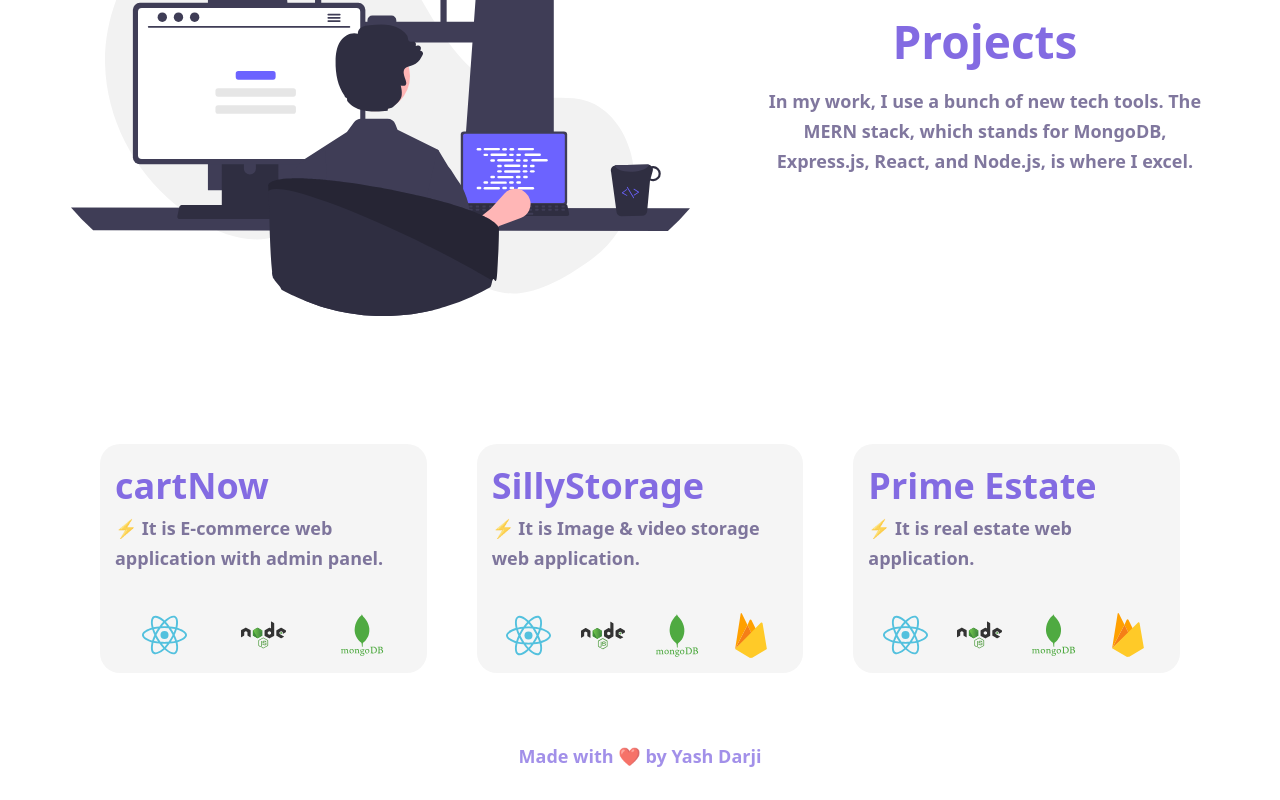
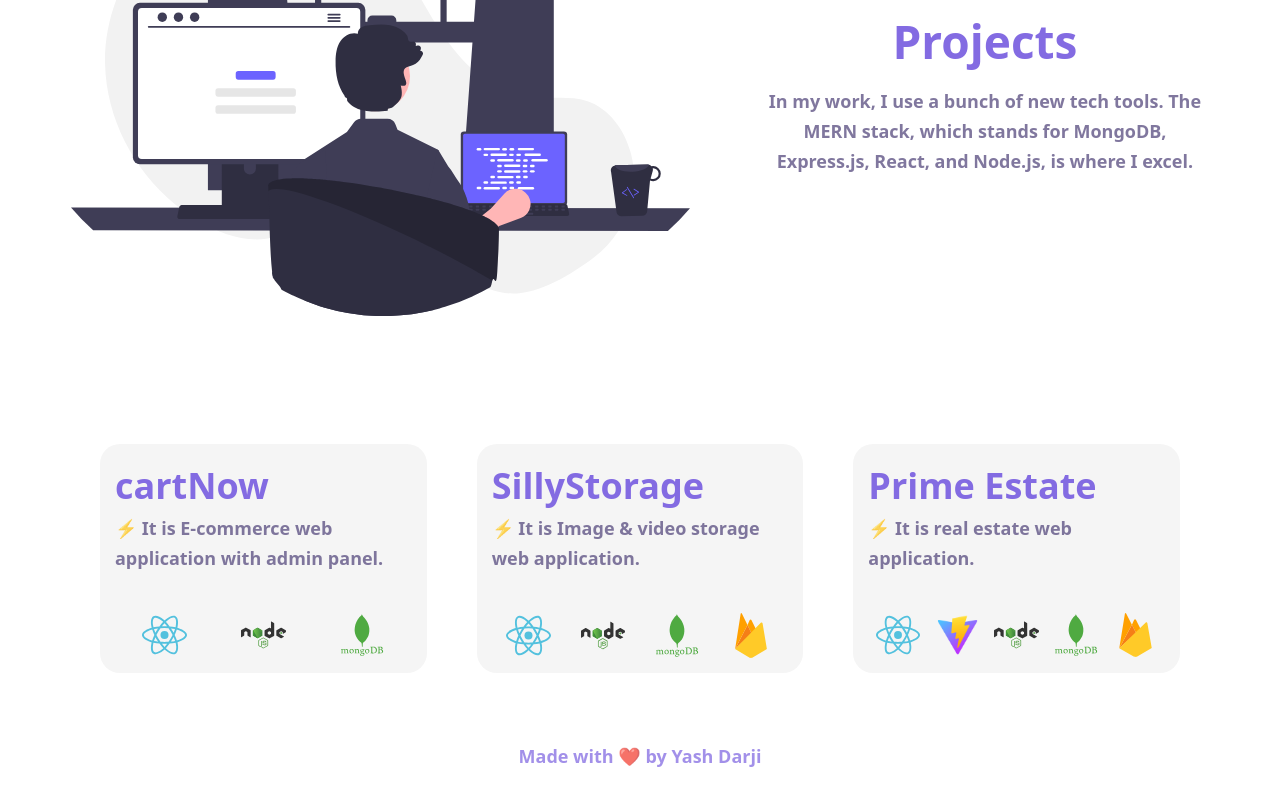
Before and after one commit to YaShDaRJi2043/yashwebsite, a React (Create React App) app: page /project in a window 1280 px wide. Shown: the part 306-1106 px from the top of the page. Built offline with nearby package versions, Linux system fonts and the light colour scheme.

Commit message:
first commit

```diff
--- a/src/Pages/Project/Project.css
+++ b/src/Pages/Project/Project.css
@@ -43,6 +43,7 @@
   transition-duration: 0.5s;
   border-radius: 20px;
   cursor: pointer;
+  text-decoration: none;
 
   &:hover {
     box-shadow: 0 14px 28px rgba(0, 0, 0, 0.25), 0 10px 10px rgba(0, 0, 0, 0.22);
--- a/src/Pages/Project/Project.jsx
+++ b/src/Pages/Project/Project.jsx
@@ -20,7 +20,11 @@ const Project = () => {
       </div>
 
       <div className="projectContainer">
-        <div className="projectDiv">
+        <a
+          href="https://cart-now-frontrnd.vercel.app/"
+          target="_blank"
+          className="projectDiv"
+        >
           <div className="projectName">cartNow</div>
           <div className="projectDiscription">
             ⚡ It is E-commerce web application with admin panel.
@@ -30,9 +34,13 @@ const Project = () => {
             <img src="/nodejs.svg" alt="img" className="lenLogo" />
             <img src="/mongodb.svg" alt="img" className="lenLogo" />
           </div>
-        </div>
+        </a>
 
-        <div className="projectDiv">
+        <a
+          href="https://drive-front-end.vercel.app/"
+          target="_blank"
+          className="projectDiv"
+        >
           <div className="projectName">SillyStorage</div>
           <div className="projectDiscription">
             ⚡ It is Image & video storage web application.
@@ -43,20 +51,25 @@ const Project = () => {
             <img src="/mongodb.svg" alt="img" className="lenLogo" />
             <img src="/firebase.svg" alt="img" className="lenLogo" />
           </div>
-        </div>
+        </a>
 
-        <div className="projectDiv">
+        <a
+          href="https://mern-estate-main-beta.vercel.app/"
+          target="_blank"
+          className="projectDiv"
+        >
           <div className="projectName">Prime Estate</div>
           <div className="projectDiscription">
             ⚡ It is real estate web application.
           </div>
           <div className="lenLogoDiv">
             <img src="/react.svg" alt="img" className="lenLogo" />
+            <img src="/vite.png" alt="img" className="lenLogo" />
             <img src="/nodejs.svg" alt="img" className="lenLogo" />
             <img src="/mongodb.svg" alt="img" className="lenLogo" />
             <img src="/firebase.svg" alt="img" className="lenLogo" />
           </div>
-        </div>
+        </a>
       </div>
 
       <div>
```
Also changed, not shown: public/vite.png (added).
